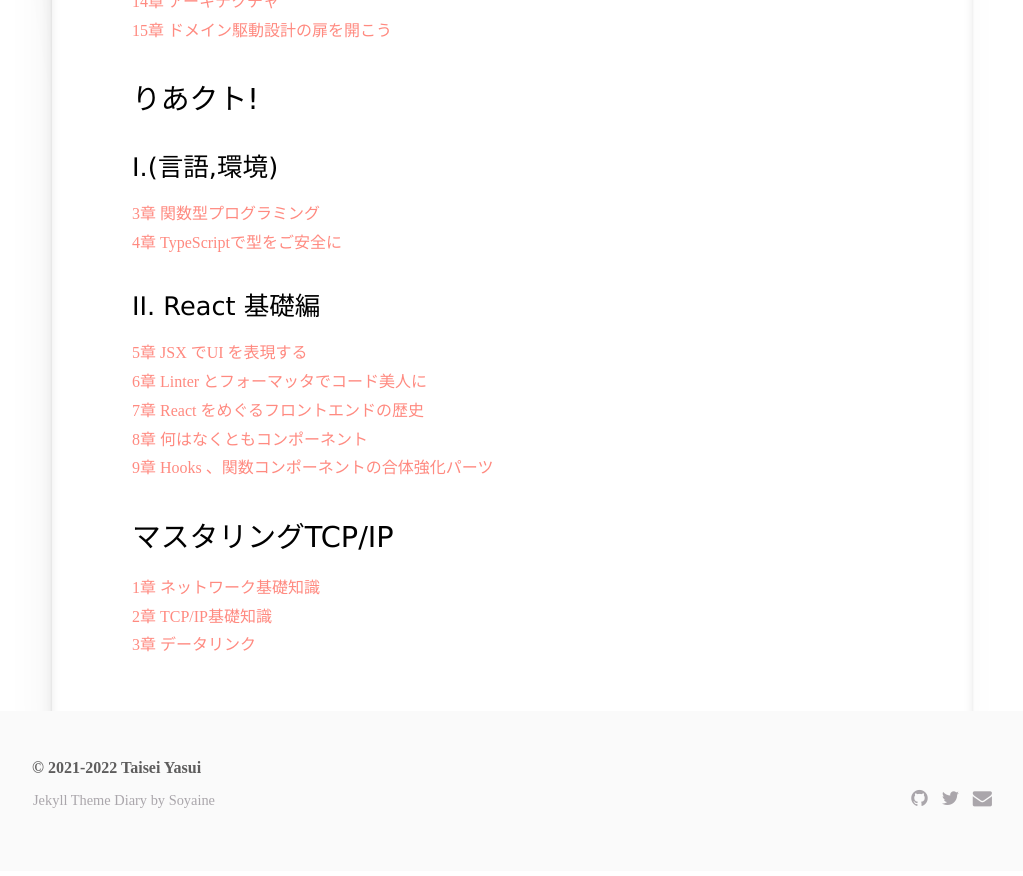
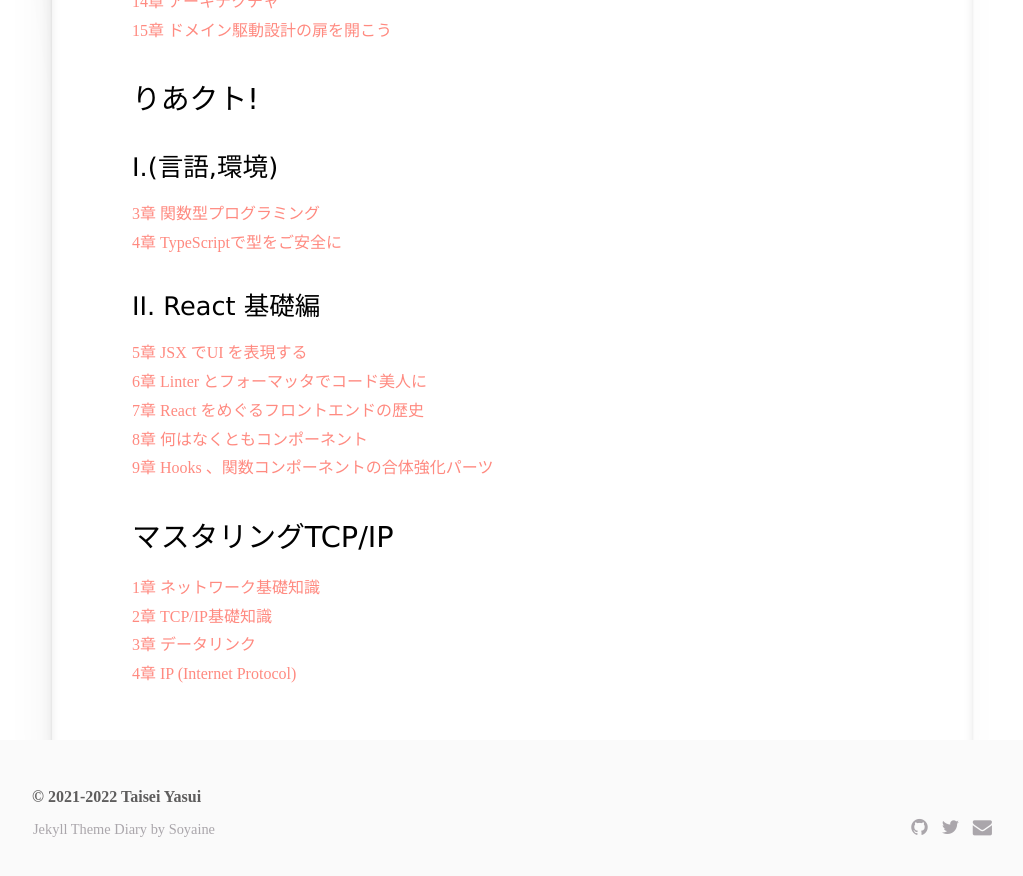
Before and after one commit to taisei-13046/TIL_pages, a Jekyll site: the page built from summary.md, in a window 1280 px wide and 900 px high, scrolled down 814 px. Shown: the top 876 px of the window, without its empty margins (128-1151 px from the left). Built offline with Jekyll 4.4.1, drawn with Linux system fonts in a browser that asks for light colours.

Commit message:
Update summary.md

```diff
--- a/summary.md
+++ b/summary.md
@@ -42,3 +42,4 @@
 [1章 ネットワーク基礎知識](https://married-look-b3b.notion.site/1-546b90079449465eb5bd6c93840938a2)
 [2章 TCP/IP基礎知識](https://married-look-b3b.notion.site/2-TCP-IP-01fe50277e5f46ffaaced367164a0c06)
 [3章 データリンク](https://married-look-b3b.notion.site/3-0d20dd1582e14f708d44943a8c8aca94)
+[4章 IP (Internet Protocol)](https://married-look-b3b.notion.site/4-IP-Internet-Protocol-cd22fed81a2349959af685ee6369f684)
```
